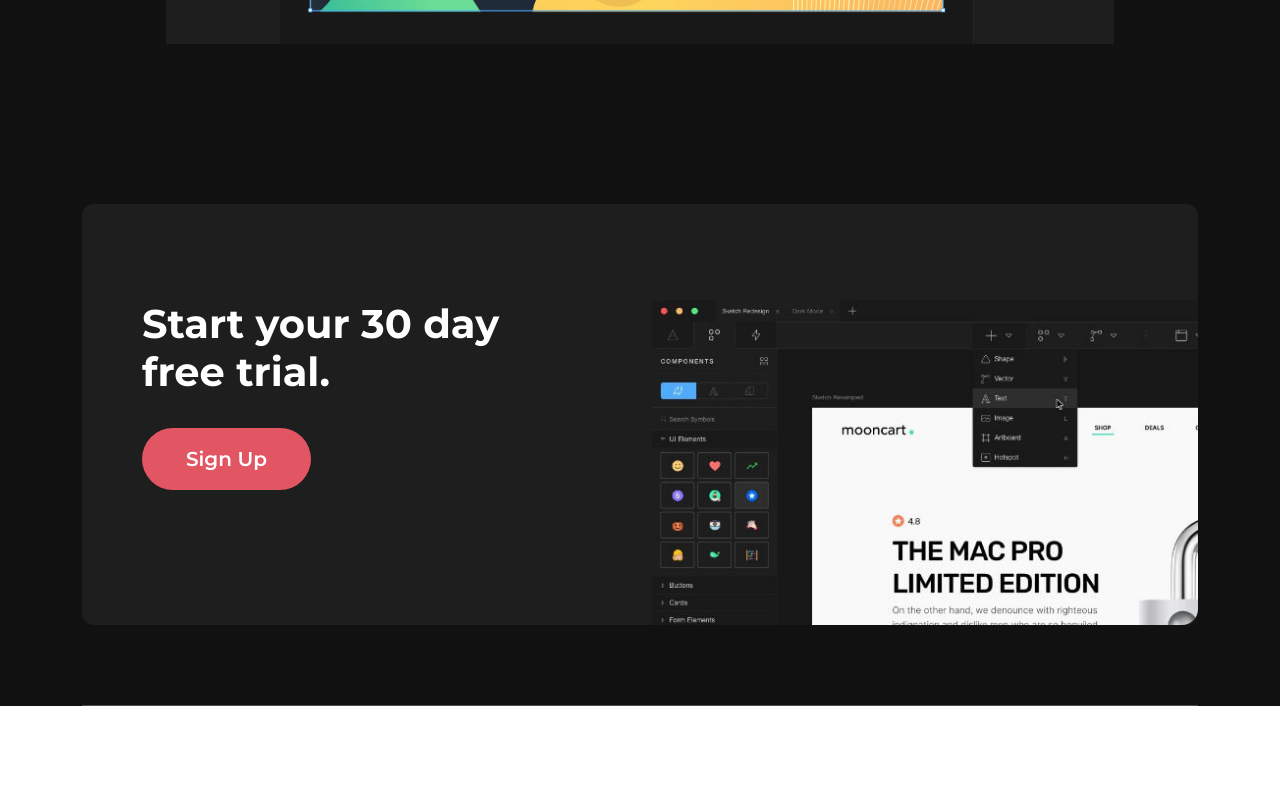
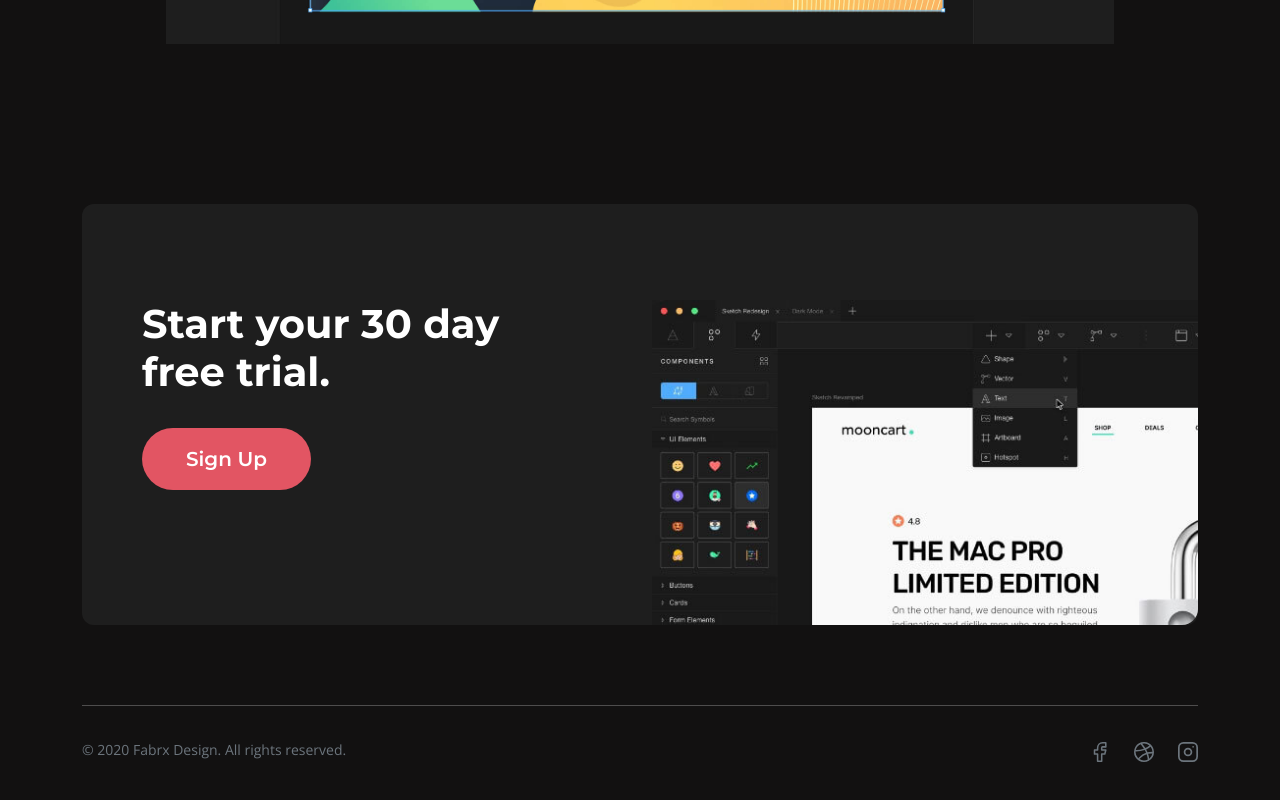
Before and after one commit to sarthak264/landing-page, a React (Create React App) app: page / in a window 1280 px wide. Shown: the part 1101-1901 px from the top of the page. Before the commit the page ends 1807 px from the top, so only its background shows below. Built offline with nearby package versions, Linux system fonts and the light colour scheme.

Commit message:
footer made

```diff
--- a/package.json
+++ b/package.json
@@ -9,6 +9,7 @@
     "bootstrap": "^5.1.1",
     "react": "^17.0.2",
     "react-dom": "^17.0.2",
+    "react-router-dom": "^5.3.0",
     "react-scripts": "4.0.3",
     "web-vitals": "^1.0.1"
   },
--- a/src/App.js
+++ b/src/App.js
@@ -1,14 +1,16 @@
 import "../node_modules/bootstrap/dist/css/bootstrap.min.css";
+import { BrowserRouter, Link } from "react-router-dom";
 
 function App() {
   return (
+    <BrowserRouter>
       <div className="page_wrapper">
         <div className="container">
           {/* Navbar */}
           <navbar className="navbar_container">
-          <a href="/">
+            <Link to="/">
               <img src="./images/logo-white.svg" alt="logo" />
-          </a>
+            </Link>
             <button className="buy_btn mon">Buy Now</button>
           </navbar>
           {/* Header */}
@@ -47,9 +49,85 @@ function App() {
               </div>
             </div>
           </section>
-        <hr className="m-0" />
+          {/* Footer */}
+          <hr className="text-white" />
+          <footer className="footer">
+            <div className="row align-items-center">
+              <div className="col-md-6">
+                <p className="small mb-0 text-muted">
+                  © 2020 Fabrx Design. All rights reserved.
+                </p>
+              </div>
+              <div className="col-md-6">
+                <div className="icon_container">
+                  <Link to="/" className="ms-md-auto margin">
+                    <svg
+                      data-name="icons/tabler/facebook"
+                      xmlns="http://www.w3.org/2000/svg"
+                      width="20"
+                      height="20"
+                      viewBox="0 0 16 16"
+                    >
+                      <rect
+                        data-name="Icons/Tabler/Facebook background"
+                        width="16"
+                        height="16"
+                        fill="none"
+                      ></rect>
+                      <path
+                        d="M6.359,16H3.077a.618.618,0,0,1-.61-.532l-.005-.084V10.256H.616a.618.618,0,0,1-.61-.532L0,9.641V6.359a.617.617,0,0,1,.532-.61l.084-.005H2.462V4.718A4.7,4.7,0,0,1,7,0l.181,0H9.641a.618.618,0,0,1,.61.532l.005.084V3.9a.617.617,0,0,1-.532.61l-.084.005H7.179a.2.2,0,0,0-.2.158l-.005.047V5.744H9.641a.615.615,0,0,1,.611.687l-.013.077L9.418,9.79a.614.614,0,0,1-.5.459l-.092.007H6.974v5.128a.618.618,0,0,1-.532.61ZM1.231,6.974V9.025H3.077a.617.617,0,0,1,.609.532l.006.084v5.128H5.744V9.641a.616.616,0,0,1,.532-.609l.084-.006h1.98l.513-2.051H6.359a.617.617,0,0,1-.61-.532l-.005-.083V4.718A1.443,1.443,0,0,1,7.061,3.287l.118,0H9.025V1.231H7.179A3.481,3.481,0,0,0,3.7,4.549l0,.169V6.359a.617.617,0,0,1-.532.609l-.084.005Z"
+                        transform="translate(3)"
+                        fill="#6c757d"
+                      ></path>
+                    </svg>
+                  </Link>
+                  <Link to="/" className="margin">
+                    <svg
+                      data-name="icons/tabler/dribbble"
+                      xmlns="http://www.w3.org/2000/svg"
+                      width="20"
+                      height="20"
+                      viewBox="0 0 16 16"
+                    >
+                      <rect
+                        data-name="Icons/Tabler/Dribbble background"
+                        width="16"
+                        height="16"
+                        fill="none"
+                      ></rect>
+                      <path
+                        d="M0,8a8,8,0,1,1,12.071,6.885.613.613,0,0,1-.148.086A8,8,0,0,1,0,8Zm8,6.769a6.729,6.729,0,0,0,3.04-.722A18.964,18.964,0,0,0,10.085,9.7a11.826,11.826,0,0,0-4.847,3.087l-.385.379-.522.524A6.728,6.728,0,0,0,8,14.769Zm4.193-1.458a6.774,6.774,0,0,0,2.486-4.2,18.649,18.649,0,0,0-3.393.293A19.879,19.879,0,0,1,12.193,13.311ZM1.231,8a6.751,6.751,0,0,0,2.126,4.921l.814-.815A13.357,13.357,0,0,1,9.638,8.547a20.668,20.668,0,0,0-1.049-2.1,20.8,20.8,0,0,1-7.345,1.14Q1.231,7.792,1.231,8Zm9.611.234a19.647,19.647,0,0,1,3.926-.359A6.737,6.737,0,0,0,13.224,3.7a18.084,18.084,0,0,1-3.5,2.258A21.639,21.639,0,0,1,10.842,8.234ZM1.434,6.354A19.65,19.65,0,0,0,7.94,5.372,37.065,37.065,0,0,0,5.305,1.791,6.8,6.8,0,0,0,1.434,6.354ZM9.093,4.893a16.545,16.545,0,0,0,3.261-2.073A6.767,6.767,0,0,0,6.562,1.385,36.568,36.568,0,0,1,9.093,4.893Z"
+                        fill="#6c757d"
+                      ></path>
+                    </svg>
+                  </Link>
+                  <Link to="/">
+                    <svg
+                      data-name="icons/tabler/instagram"
+                      xmlns="http://www.w3.org/2000/svg"
+                      width="20"
+                      height="20"
+                      viewBox="0 0 16 16"
+                    >
+                      <rect
+                        data-name="Icons/Tabler/Instagram background"
+                        width="16"
+                        height="16"
+                        fill="none"
+                      ></rect>
+                      <path
+                        d="M4.343,16A4.348,4.348,0,0,1,0,11.657V4.343A4.347,4.347,0,0,1,4.343,0h7.314A4.348,4.348,0,0,1,16,4.343v7.314A4.348,4.348,0,0,1,11.657,16ZM1.372,4.343v7.314a2.975,2.975,0,0,0,2.971,2.972h7.314a2.975,2.975,0,0,0,2.972-2.972V4.343a2.975,2.975,0,0,0-2.972-2.971H4.343A2.974,2.974,0,0,0,1.372,4.343ZM4.571,8A3.429,3.429,0,1,1,8,11.428,3.434,3.434,0,0,1,4.571,8ZM5.943,8A2.057,2.057,0,1,0,8,5.943,2.06,2.06,0,0,0,5.943,8Zm5.492-4.02-.006-.094a.686.686,0,0,1,1.365-.094l.006.093a.686.686,0,0,1-1.365.094Z"
+                        fill="#6c757d"
+                      ></path>
+                    </svg>
+                  </Link>
                 </div>
               </div>
+            </div>
+          </footer>
+        </div>
+      </div>
+    </BrowserRouter>
   );
 }
 
--- a/src/index.css
+++ b/src/index.css
@@ -110,7 +110,7 @@ img {
 .cta .callout {
   font-weight: 700;
 }
-.cta .sign_up{
+.cta .sign_up {
   background-color: var(--primaryRed);
   color: #fff;
   font-size: 1.25rem;
@@ -120,24 +120,35 @@ img {
   margin-top: 1.5rem;
   transition: all 0.2s ease-in-out;
 }
-.cta .sign_up:hover{
+.cta .sign_up:hover {
   background-color: var(--darkRed);
 }
 .cta .trial_img {
   margin-top: 6rem;
   border-bottom-right-radius: 1rem;
 }
+/* footer */
+.footer {
+  padding: 1rem 0 3rem 0;
+}
+.footer .icon_container {
+  display: flex;
+}
+.footer .icon_container .margin {
+  margin-right: 1.5rem;
+}
 @media screen and (max-width: 991px) {
   /* cta */
   .cta {
     margin: 2.5rem 0;
-  }.cta .main{
+  }
+  .cta .main {
     padding: 3rem;
   }
-  .cta .sign_up{
+  .cta .sign_up {
     margin-top: 1rem;
   }
-  .cta .trial_img{
+  .cta .trial_img {
     margin-top: 4.5rem;
   }
 }
@@ -159,16 +170,27 @@ img {
     margin: 1rem 0 3rem 0 !important;
   }
   /* cta */
-  .cta .sign_up{
+  .cta .sign_up {
     margin: 1rem 0 0 0;
     padding: 0.5rem 1.5rem;
   }
-  .cta .main{
+  .cta .main {
     padding: 2rem;
   }
-  .cta .trial_img{
+  .cta .trial_img {
     margin-top: 0;
     border-radius: 0 0 0.5rem 0.5rem;
+  }
+  /* footer */
+  .footer {
+    padding: 1rem 0 2rem 0;
+  }
+  .footer .col-md-6 {
+    text-align: center;
+  }
+  .footer .icon_container {
+    justify-content: center;
+    margin-top: 0.5rem;
   }
 }
 @media screen and (max-width: 576px) {
@@ -187,7 +209,7 @@ img {
     margin: 1rem 0 2rem 0;
   }
   /* cta */
-  .cta .sign_up{
+  .cta .sign_up {
     margin: 0.5rem 0 0 0;
   }
 }
```
Also changed, not shown: 1 other file (tests, documents, lock files or other folders). Lines whose indentation alone changed are shown as unchanged.
